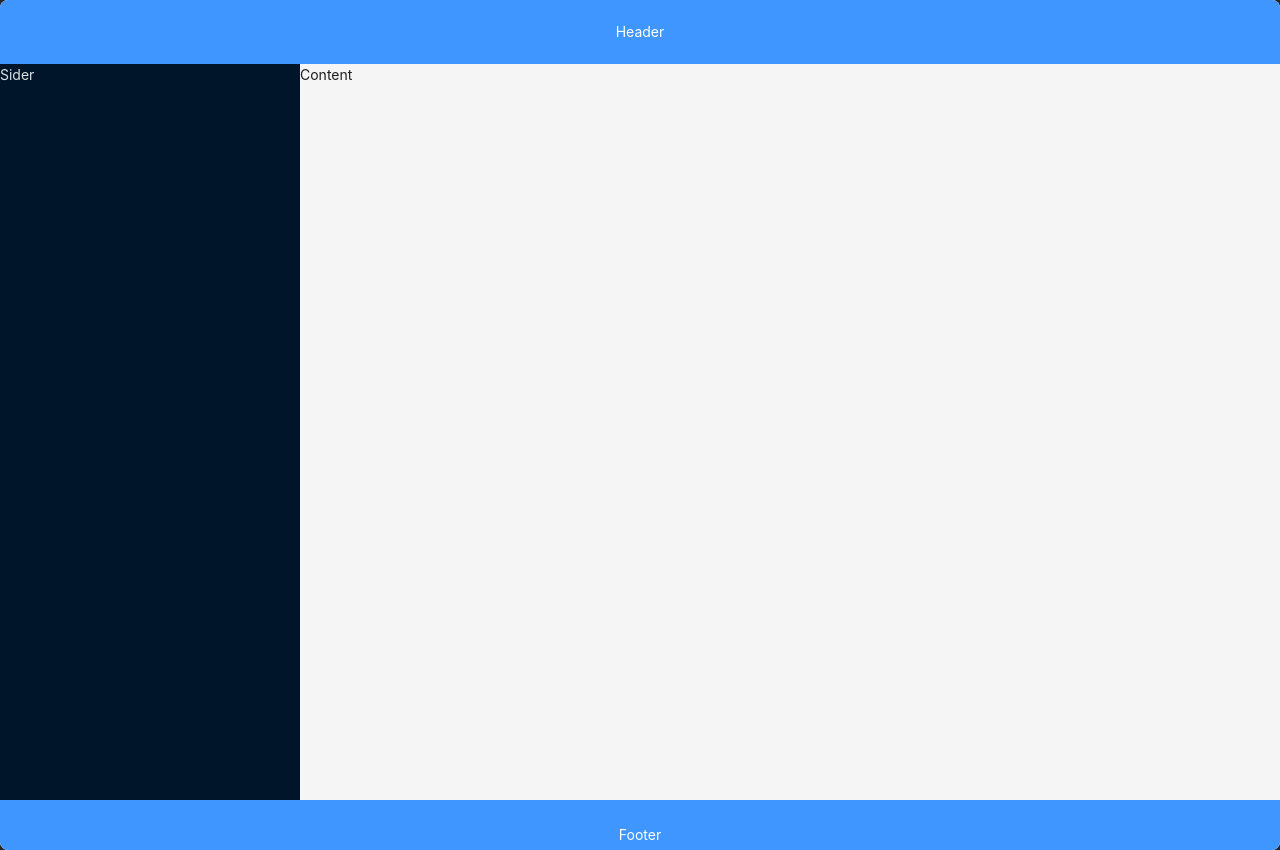
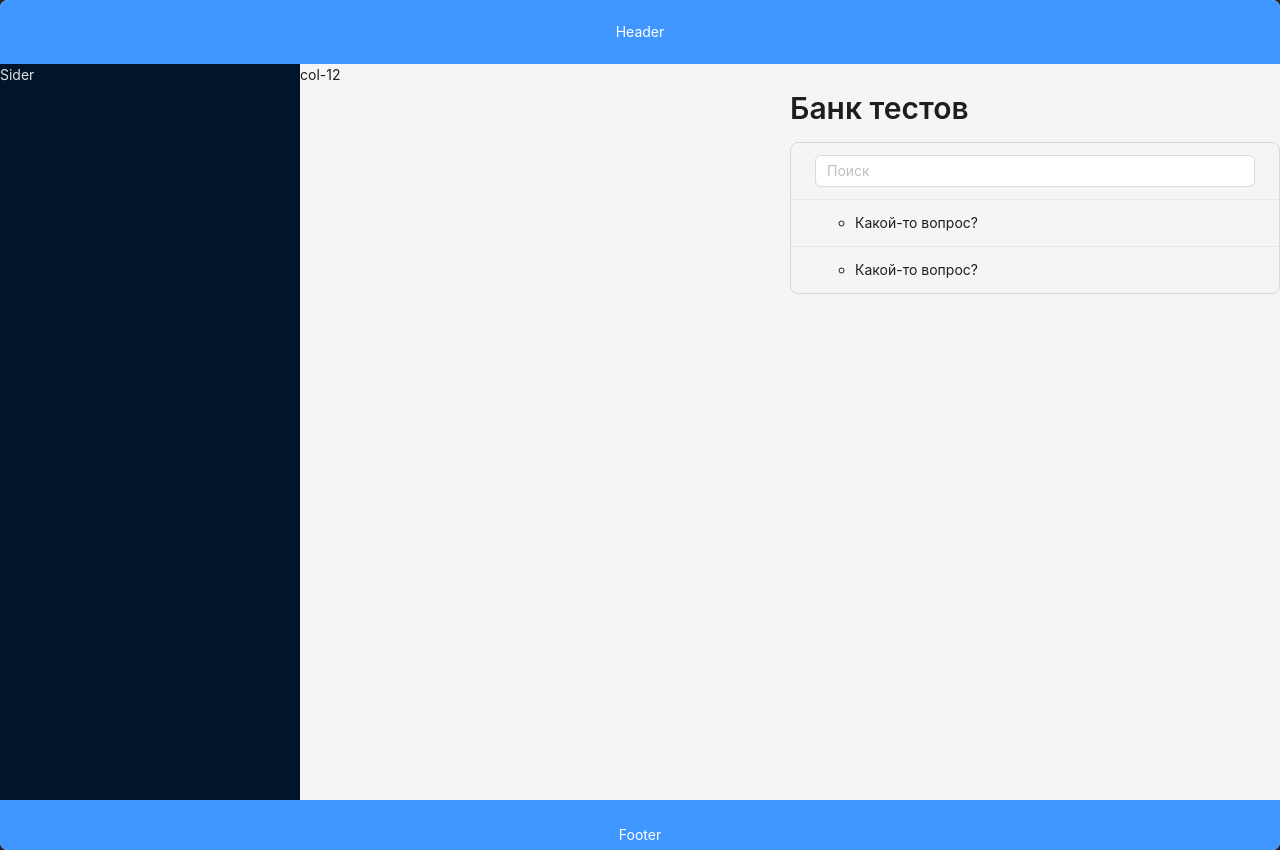
Before and after one commit to ClivaWolf/lesson-editor_for_smart-teach, a React (Vite) app: page / in a window 1280 px wide. Built offline with nearby package versions, Linux system fonts and the light colour scheme.

Commit message:
Some fix

```diff
--- a/src/App.tsx
+++ b/src/App.tsx
@@ -1,6 +1,8 @@
 import {Layout} from "antd";
 import {CSSProperties} from "react";
 import {LessonPage} from "./pages/course-[courseid]/lesson-[lessonid]/page";
+import {LessonProvider} from "./shared/contexts/LessonContext.tsx";
+import {BankProvider} from "./shared/contexts/BankContext.tsx";
 
 const {Header, Footer} = Layout;
 
@@ -30,11 +32,15 @@ const layoutStyle = {
 function App() {
 
     return (
-        <Layout style={layoutStyle}>
-            <Header style={headerStyle}>Header</Header>
-            <LessonPage/>
-            <Footer style={footerStyle}>Footer</Footer>
-        </Layout>
+        <BankProvider>
+            <LessonProvider>
+                <Layout style={layoutStyle}>
+                    <Header style={headerStyle}>Header</Header>
+                    <LessonPage/>
+                    <Footer style={footerStyle}>Footer</Footer>
+                </Layout>
+            </LessonProvider>
+        </BankProvider>
     )
 }
 
--- a/src/pages/course-[courseid]/lesson-[lessonid]/page.tsx
+++ b/src/pages/course-[courseid]/lesson-[lessonid]/page.tsx
@@ -1,15 +1,21 @@
-import {Layout} from "antd";
+import {Col, Layout, Row} from "antd";
 import {LessonProvider} from "../../../shared/contexts/LessonContext.tsx";
+import {Bank} from "../../../widgets/TaskBank/Bank.tsx";
 
 const {Sider, Content} = Layout;
 
 export function LessonPage() {
     return (
-        <LessonProvider>
-            <Layout hasSider>
-                <Sider width={300}>Sider</Sider>
-                <Content>Content</Content>
-            </Layout>
-        </LessonProvider>
+        <Layout hasSider>
+            <Sider width={300}>Sider</Sider>
+            <Content>
+                <Row>
+                    <Col span={12}>col-12</Col>
+                    <Col span={12}>
+                        <Bank/>
+                    </Col>
+                </Row>
+            </Content>
+        </Layout>
     )
 }
--- /dev/null
+++ b/src/widgets/TaskBank/Bank.tsx
@@ -0,0 +1,32 @@
+import {List, Typography} from "antd";
+import {useBank} from "../../shared/contexts/BankContext.tsx";
+import {Filter} from "./components/Filter/Filter.tsx";
+import {Task} from "../../shared/types/LessonType.ts";
+
+const {Title} = Typography;
+
+export function Bank() {
+    const {Bank, loading} = useBank();
+
+    if (loading) {
+        return <div>Загрузка...</div>
+    }
+
+    return (
+        <>
+            <Title level={2}>Банк тестов</Title>
+            <List
+                bordered
+                header={<Filter/>}
+                dataSource={Bank}
+                renderItem={(item: Task) =>
+                    <List.Item>
+                        <ul>
+                            {item.questions.map((question) => <li>{question.body}</li>)}
+                        </ul>
+                    </List.Item>
+                }
+            />
+        </>
+    )
+}
--- /dev/null
+++ b/src/widgets/TaskBank/components/Filter/Filter.tsx
@@ -0,0 +1,9 @@
+import {Flex, Input} from "antd";
+
+export function Filter() {
+    return (
+        <Flex>
+            <Input placeholder="Поиск"/>
+        </Flex>
+    )
+}
```
